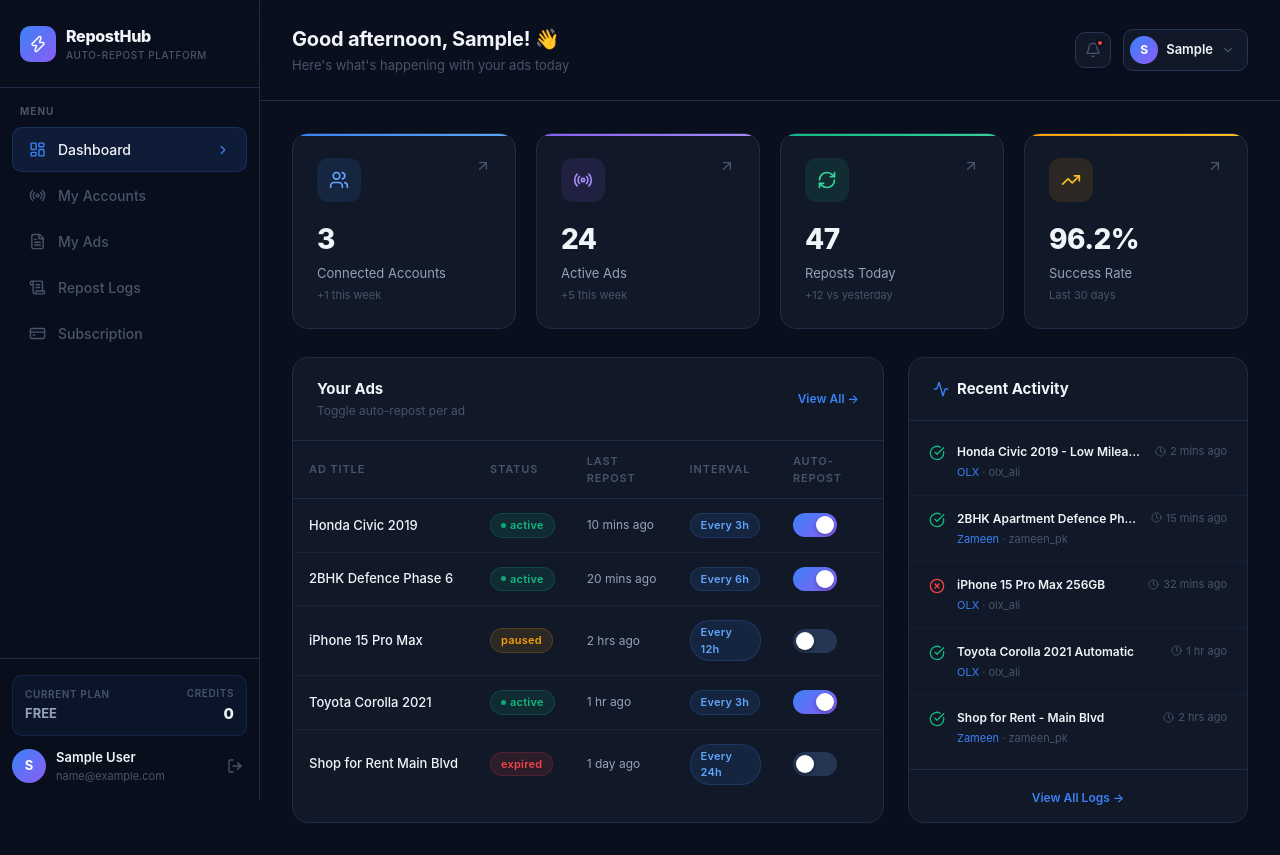
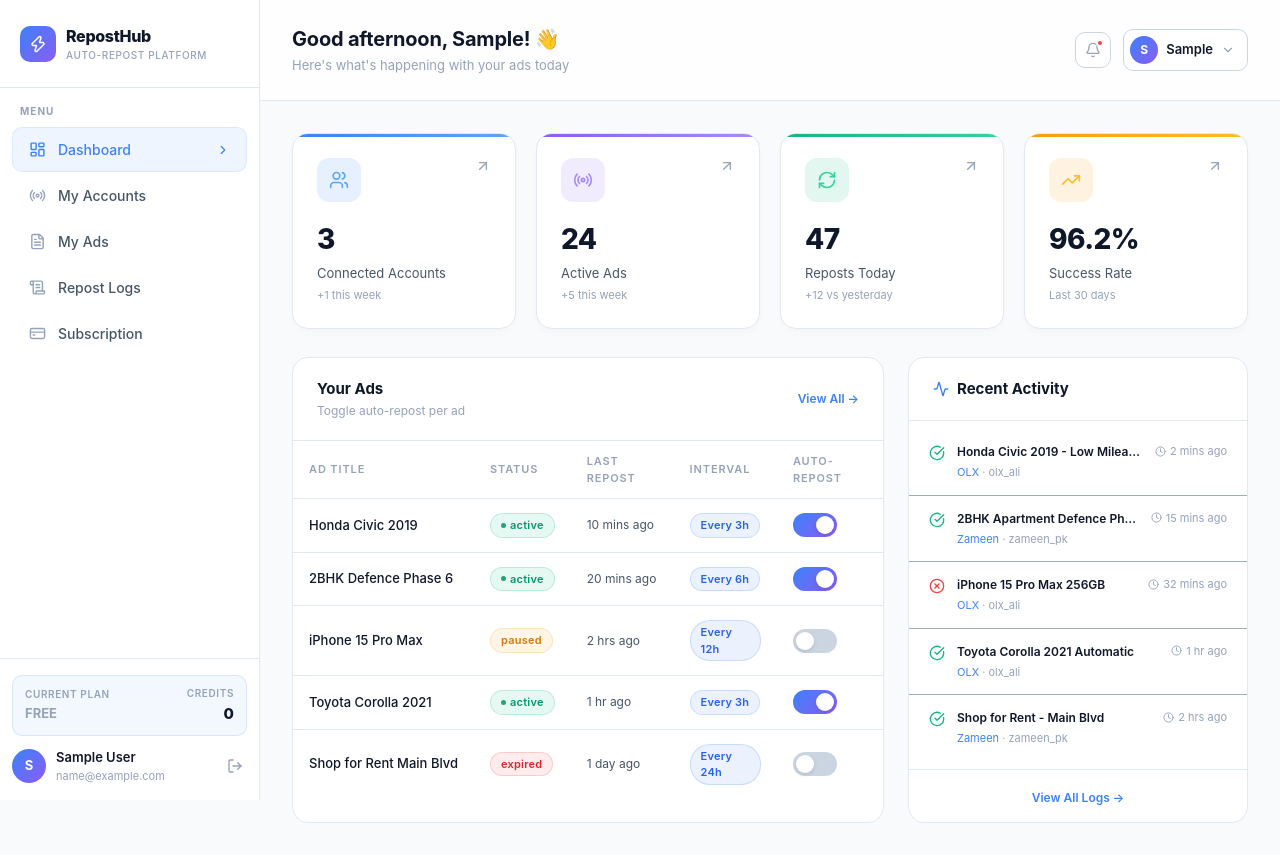
Before and after one commit to RajaMuhammadArbab/adrepost, a React app: page /dashboard in a window 1280 px wide. Built offline with nearby package versions, Linux system fonts and the light colour scheme; sample sign-in values are in the browser's storage; the HTML template or start-up script is replaced by a standard one.

Commit message:
Switch to premium light theme

```diff
--- a/src/index.css
+++ b/src/index.css
@@ -3,15 +3,17 @@
 @import url('https://fonts.googleapis.com/css2?family=Inter:wght@300;400;500;600;700;800&display=swap');
 
 :root {
-  --bg-primary: #0a0f1e;
-  --bg-secondary: #0f172a;
-  --bg-card: #111827;
-  --bg-card-hover: #1a2234;
-  --border: #1e2d45;
-  --border-light: #243654;
-  --text-primary: #f1f5f9;
-  --text-secondary: #94a3b8;
-  --text-muted: #475569;
+  /* Light Theme Variables */
+  --bg-primary: #f8fafc;
+  --bg-secondary: #f1f5f9;
+  --bg-card: #ffffff;
+  --bg-card-hover: #f8fafc;
+  --border: #e2e8f0;
+  --border-light: #cbd5e1;
+  --text-primary: #0f172a;
+  --text-secondary: #475569;
+  --text-muted: #94a3b8;
+
   --accent-blue: #3b82f6;
   --accent-blue-light: #60a5fa;
   --accent-purple: #8b5cf6;
@@ -39,11 +41,11 @@ body {
 ::-webkit-scrollbar { width: 6px; height: 6px; }
 ::-webkit-scrollbar-track { background: var(--bg-secondary); }
 ::-webkit-scrollbar-thumb { background: var(--border-light); border-radius: 3px; }
-::-webkit-scrollbar-thumb:hover { background: #2d4a6e; }
+::-webkit-scrollbar-thumb:hover { background: var(--text-muted); }
 
 /* Glass card */
 .glass-card {
-  background: rgba(17, 24, 39, 0.8);
+  background: rgba(255, 255, 255, 0.8);
   backdrop-filter: blur(20px);
   border: 1px solid var(--border);
   border-radius: 16px;
@@ -92,7 +94,7 @@ body {
   top: 3px;
   left: 3px;
   transition: all 0.3s ease;
-  box-shadow: 0 2px 4px rgba(0,0,0,0.3);
+  box-shadow: 0 2px 4px rgba(0,0,0,0.1);
 }
 .toggle-switch.active::after {
   transform: translateX(20px);
@@ -109,11 +111,11 @@ body {
   font-weight: 600;
   letter-spacing: 0.02em;
 }
-.badge-success { background: rgba(16, 185, 129, 0.12); color: #10b981; border: 1px solid rgba(16,185,129,0.2); }
-.badge-error   { background: rgba(239, 68, 68, 0.12);  color: #ef4444; border: 1px solid rgba(239,68,68,0.2); }
-.badge-warning { background: rgba(245, 158, 11, 0.12); color: #f59e0b; border: 1px solid rgba(245,158,11,0.2); }
-.badge-info    { background: rgba(59, 130, 246, 0.12); color: #60a5fa; border: 1px solid rgba(59,130,246,0.2); }
-.badge-purple  { background: rgba(139, 92, 246, 0.12); color: #a78bfa; border: 1px solid rgba(139,92,246,0.2); }
+.badge-success { background: rgba(16, 185, 129, 0.1); color: #059669; border: 1px solid rgba(16,185,129,0.2); }
+.badge-error   { background: rgba(239, 68, 68, 0.1);  color: #dc2626; border: 1px solid rgba(239,68,68,0.2); }
+.badge-warning { background: rgba(245, 158, 11, 0.1); color: #d97706; border: 1px solid rgba(245,158,11,0.2); }
+.badge-info    { background: rgba(59, 130, 246, 0.1); color: #2563eb; border: 1px solid rgba(59,130,246,0.2); }
+.badge-purple  { background: rgba(139, 92, 246, 0.1); color: #7c3aed; border: 1px solid rgba(139,92,246,0.2); }
 
 /* Button styles */
 .btn-primary {
@@ -130,21 +132,22 @@ body {
   cursor: pointer;
   transition: all 0.2s ease;
   font-family: 'Inter', sans-serif;
+  box-shadow: 0 4px 14px rgba(59, 130, 246, 0.2);
 }
 .btn-primary:hover {
   transform: translateY(-1px);
   box-shadow: 0 8px 25px rgba(59, 130, 246, 0.35);
 }
-.btn-primary:active { transform: translateY(0); }
+.btn-primary:active { transform: translateY(0); box-shadow: 0 2px 8px rgba(59, 130, 246, 0.2); }
 
 .btn-secondary {
   display: inline-flex;
   align-items: center;
   gap: 8px;
   padding: 10px 20px;
-  background: transparent;
-  color: var(--text-secondary);
-  border: 1px solid var(--border-light);
+  background: white;
+  color: var(--text-primary);
+  border: 1px solid var(--border);
   border-radius: 10px;
   font-size: 14px;
   font-weight: 500;
@@ -154,8 +157,8 @@ body {
 }
 .btn-secondary:hover {
   background: var(--bg-card-hover);
-  color: var(--text-primary);
   border-color: var(--accent-blue);
+  color: var(--accent-blue);
 }
 
 .btn-danger {
@@ -163,9 +166,9 @@ body {
   align-items: center;
   gap: 6px;
   padding: 7px 14px;
-  background: rgba(239, 68, 68, 0.1);
+  background: #fef2f2;
   color: #ef4444;
-  border: 1px solid rgba(239,68,68,0.25);
+  border: 1px solid #fecaca;
   border-radius: 8px;
   font-size: 12px;
   font-weight: 600;
@@ -173,16 +176,16 @@ body {
   transition: all 0.2s ease;
   font-family: 'Inter', sans-serif;
 }
-.btn-danger:hover { background: rgba(239, 68, 68, 0.2); }
+.btn-danger:hover { background: #fee2e2; border-color: #fca5a5; }
 
 .btn-success {
   display: inline-flex;
   align-items: center;
   gap: 6px;
   padding: 7px 14px;
-  background: rgba(16, 185, 129, 0.1);
+  background: #ecfdf5;
   color: #10b981;
-  border: 1px solid rgba(16,185,129,0.25);
+  border: 1px solid #a7f3d0;
   border-radius: 8px;
   font-size: 12px;
   font-weight: 600;
@@ -190,14 +193,14 @@ body {
   transition: all 0.2s ease;
   font-family: 'Inter', sans-serif;
 }
-.btn-success:hover { background: rgba(16, 185, 129, 0.2); }
+.btn-success:hover { background: #d1fae5; border-color: #6ee7b7; }
 
 /* Input */
 .input-field {
   width: 100%;
   padding: 11px 14px;
-  background: rgba(15, 23, 42, 0.8);
-  border: 1px solid var(--border-light);
+  background: var(--bg-card);
+  border: 1px solid var(--border);
   border-radius: 10px;
   color: var(--text-primary);
   font-size: 14px;
@@ -207,7 +210,7 @@ body {
 }
 .input-field:focus {
   border-color: var(--accent-blue);
-  box-shadow: 0 0 0 3px rgba(59, 130, 246, 0.1);
+  box-shadow: 0 0 0 3px rgba(59, 130, 246, 0.15);
 }
 .input-field::placeholder { color: var(--text-muted); }
 
@@ -227,18 +230,18 @@ body {
   padding: 14px 16px;
   font-size: 13px;
   color: var(--text-secondary);
-  border-bottom: 1px solid rgba(30, 45, 69, 0.5);
+  border-bottom: 1px solid var(--border);
   vertical-align: middle;
 }
 .data-table tr:last-child td { border-bottom: none; }
 .data-table tbody tr { transition: background 0.15s ease; }
-.data-table tbody tr:hover { background: rgba(30, 45, 69, 0.3); }
+.data-table tbody tr:hover { background: var(--bg-card-hover); }
 
 /* Sidebar */
 .sidebar {
   width: 260px;
   height: 100vh;
-  background: rgba(10, 15, 30, 0.95);
+  background: rgba(255, 255, 255, 0.95);
   border-right: 1px solid var(--border);
   position: fixed;
   left: 0;
@@ -258,7 +261,7 @@ body {
   border-radius: 10px;
   font-size: 14px;
   font-weight: 500;
-  color: var(--text-muted);
+  color: var(--text-secondary);
   cursor: pointer;
   transition: all 0.2s ease;
   text-decoration: none;
@@ -267,12 +270,12 @@ body {
 }
 .nav-item:hover {
   color: var(--text-primary);
-  background: rgba(59, 130, 246, 0.07);
+  background: var(--bg-secondary);
 }
 .nav-item.active {
-  color: var(--text-primary);
-  background: rgba(59, 130, 246, 0.12);
-  border-color: rgba(59, 130, 246, 0.2);
+  color: var(--accent-blue);
+  background: rgba(59, 130, 246, 0.08);
+  border-color: rgba(59, 130, 246, 0.1);
 }
 .nav-item.active .nav-icon { color: var(--accent-blue); }
 
@@ -286,7 +289,7 @@ body {
 .page-header {
   padding: 24px 32px;
   border-bottom: 1px solid var(--border);
-  background: rgba(10, 15, 30, 0.6);
+  background: rgba(255, 255, 255, 0.8);
   backdrop-filter: blur(20px);
   position: sticky;
   top: 0;
@@ -306,11 +309,12 @@ body {
   transition: all 0.3s ease;
   position: relative;
   overflow: hidden;
+  box-shadow: 0 4px 6px rgba(0,0,0,0.02);
 }
 .stat-card:hover {
   border-color: var(--border-light);
   transform: translateY(-2px);
-  box-shadow: 0 12px 40px rgba(0,0,0,0.3);
+  box-shadow: 0 12px 24px rgba(0,0,0,0.06);
 }
 .stat-card::before {
   content: '';
@@ -318,7 +322,7 @@ body {
   top: 0;
   left: 0;
   right: 0;
-  height: 2px;
+  height: 3px;
   border-radius: 16px 16px 0 0;
 }
 .stat-card.blue::before  { background: linear-gradient(90deg, #3b82f6, #60a5fa); }
@@ -330,7 +334,7 @@ body {
 .modal-overlay {
   position: fixed;
   inset: 0;
-  background: rgba(0,0,0,0.75);
+  background: rgba(15, 23, 42, 0.4);
   backdrop-filter: blur(4px);
   z-index: 200;
   display: flex;
@@ -340,12 +344,12 @@ body {
 }
 .modal-box {
   background: var(--bg-card);
-  border: 1px solid var(--border-light);
+  border: 1px solid var(--border);
   border-radius: 20px;
   padding: 32px;
   width: 100%;
   max-width: 480px;
-  box-shadow: 0 25px 80px rgba(0,0,0,0.5);
+  box-shadow: 0 20px 40px rgba(0,0,0,0.1);
   animation: modalIn 0.2s ease;
 }
 @keyframes modalIn {
@@ -369,8 +373,8 @@ body {
 /* Select */
 .select-field {
   padding: 7px 12px;
-  background: var(--bg-secondary);
-  border: 1px solid var(--border-light);
+  background: var(--bg-card);
+  border: 1px solid var(--border);
   border-radius: 8px;
   color: var(--text-primary);
   font-size: 13px;
@@ -379,7 +383,7 @@ body {
   outline: none;
   transition: border-color 0.2s;
 }
-.select-field:focus { border-color: var(--accent-blue); }
+.select-field:focus { border-color: var(--accent-blue); box-shadow: 0 0 0 2px rgba(59,130,246,0.1); }
 
 /* Plan card */
 .plan-card {
@@ -390,15 +394,16 @@ body {
   transition: all 0.3s ease;
   position: relative;
   overflow: hidden;
+  box-shadow: 0 4px 6px rgba(0,0,0,0.02);
 }
 .plan-card:hover {
   border-color: var(--accent-blue);
   transform: translateY(-4px);
-  box-shadow: 0 20px 60px rgba(0,0,0,0.3);
+  box-shadow: 0 20px 40px rgba(0,0,0,0.08);
 }
 .plan-card.featured {
-  background: linear-gradient(135deg, rgba(59,130,246,0.08), rgba(139,92,246,0.08));
-  border-color: rgba(139,92,246,0.4);
+  background: rgba(59,130,246,0.03);
+  border-color: rgba(59,130,246,0.3);
 }
 .plan-card.featured::before {
   content: 'MOST POPULAR';
@@ -430,7 +435,7 @@ body {
   position: absolute;
   width: 600px;
   height: 600px;
-  background: radial-gradient(circle, rgba(59,130,246,0.08) 0%, transparent 70%);
+  background: radial-gradient(circle, rgba(59,130,246,0.1) 0%, transparent 70%);
   top: -100px;
   left: -100px;
   pointer-events: none;
@@ -440,7 +445,7 @@ body {
   position: absolute;
   width: 500px;
   height: 500px;
-  background: radial-gradient(circle, rgba(139,92,246,0.07) 0%, transparent 70%);
+  background: radial-gradient(circle, rgba(139,92,246,0.1) 0%, transparent 70%);
   bottom: -100px;
   right: -100px;
   pointer-events: none;
@@ -448,11 +453,11 @@ body {
 .auth-card {
   width: 100%;
   max-width: 440px;
-  background: rgba(17, 24, 39, 0.9);
-  border: 1px solid var(--border-light);
+  background: rgba(255, 255, 255, 0.9);
+  border: 1px solid var(--border);
   border-radius: 24px;
   padding: 40px;
-  box-shadow: 0 30px 80px rgba(0,0,0,0.5);
+  box-shadow: 0 20px 60px rgba(0,0,0,0.06);
   backdrop-filter: blur(30px);
   position: relative;
   z-index: 1;
@@ -474,10 +479,11 @@ body {
   align-items: center;
   gap: 10px;
   min-width: 280px;
-  box-shadow: 0 8px 30px rgba(0,0,0,0.4);
+  box-shadow: 0 10px 30px rgba(0,0,0,0.1);
+  background: white;
 }
-.toast-success { background: rgba(16,185,129,0.15); border: 1px solid rgba(16,185,129,0.3); color: #10b981; }
-.toast-error   { background: rgba(239,68,68,0.15);  border: 1px solid rgba(239,68,68,0.3);  color: #ef4444; }
+.toast-success { border: 1px solid #10b981; color: #059669; }
+.toast-error   { border: 1px solid #ef4444; color: #dc2626; }
 @keyframes toastIn {
   from { opacity: 0; transform: translateX(20px); }
   to   { opacity: 1; transform: translateX(0); }
@@ -511,11 +517,11 @@ body {
   top: calc(100% + 8px);
   right: 0;
   background: var(--bg-card);
-  border: 1px solid var(--border-light);
+  border: 1px solid var(--border);
   border-radius: 12px;
   padding: 6px;
   min-width: 180px;
-  box-shadow: 0 12px 40px rgba(0,0,0,0.4);
+  box-shadow: 0 12px 30px rgba(0,0,0,0.08);
   z-index: 200;
   animation: fadeIn 0.15s ease;
 }
@@ -530,4 +536,4 @@ body {
   cursor: pointer;
   transition: all 0.15s;
 }
-.dropdown-item:hover { background: rgba(59,130,246,0.08); color: var(--text-primary); }
+.dropdown-item:hover { background: var(--bg-secondary); color: var(--text-primary); }
```
